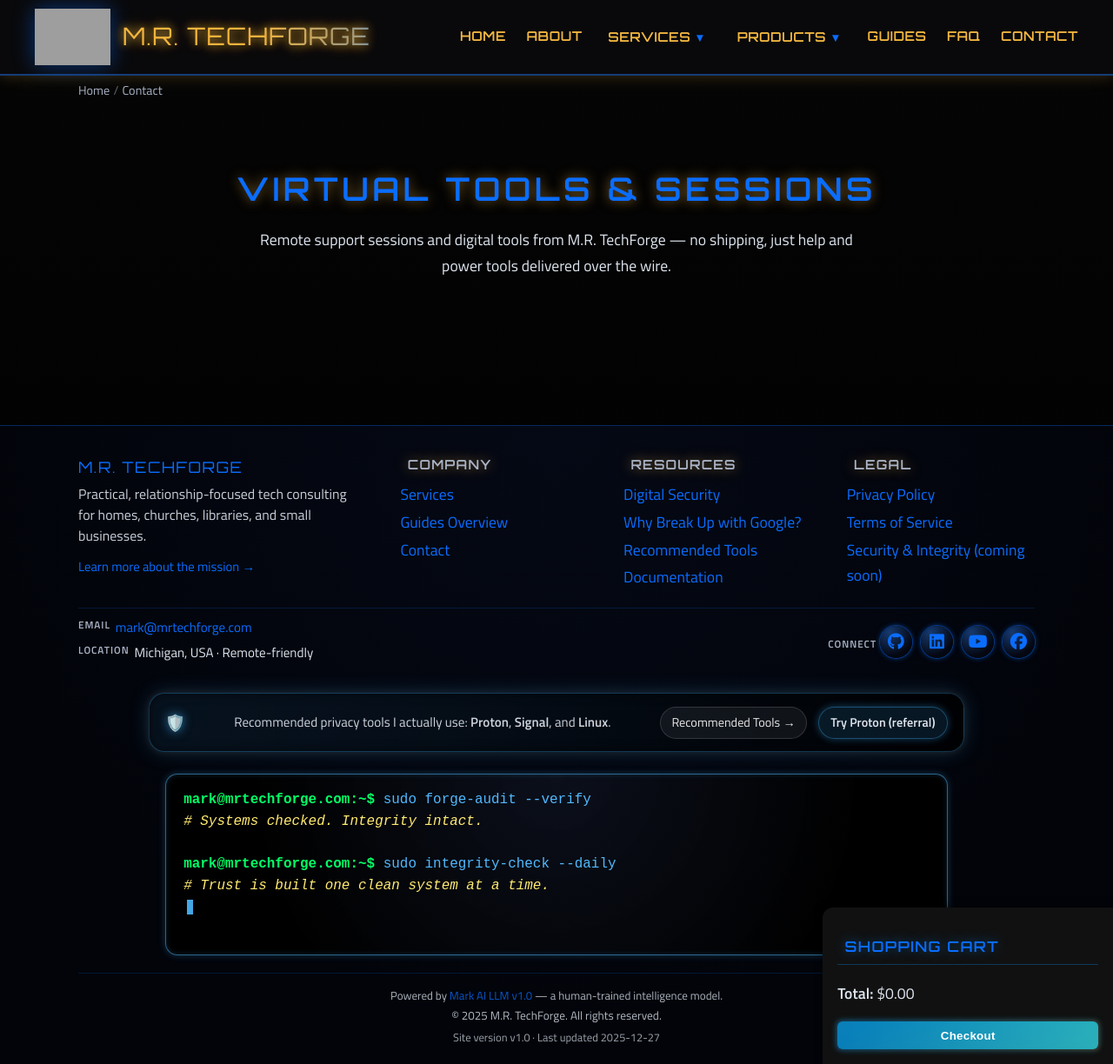
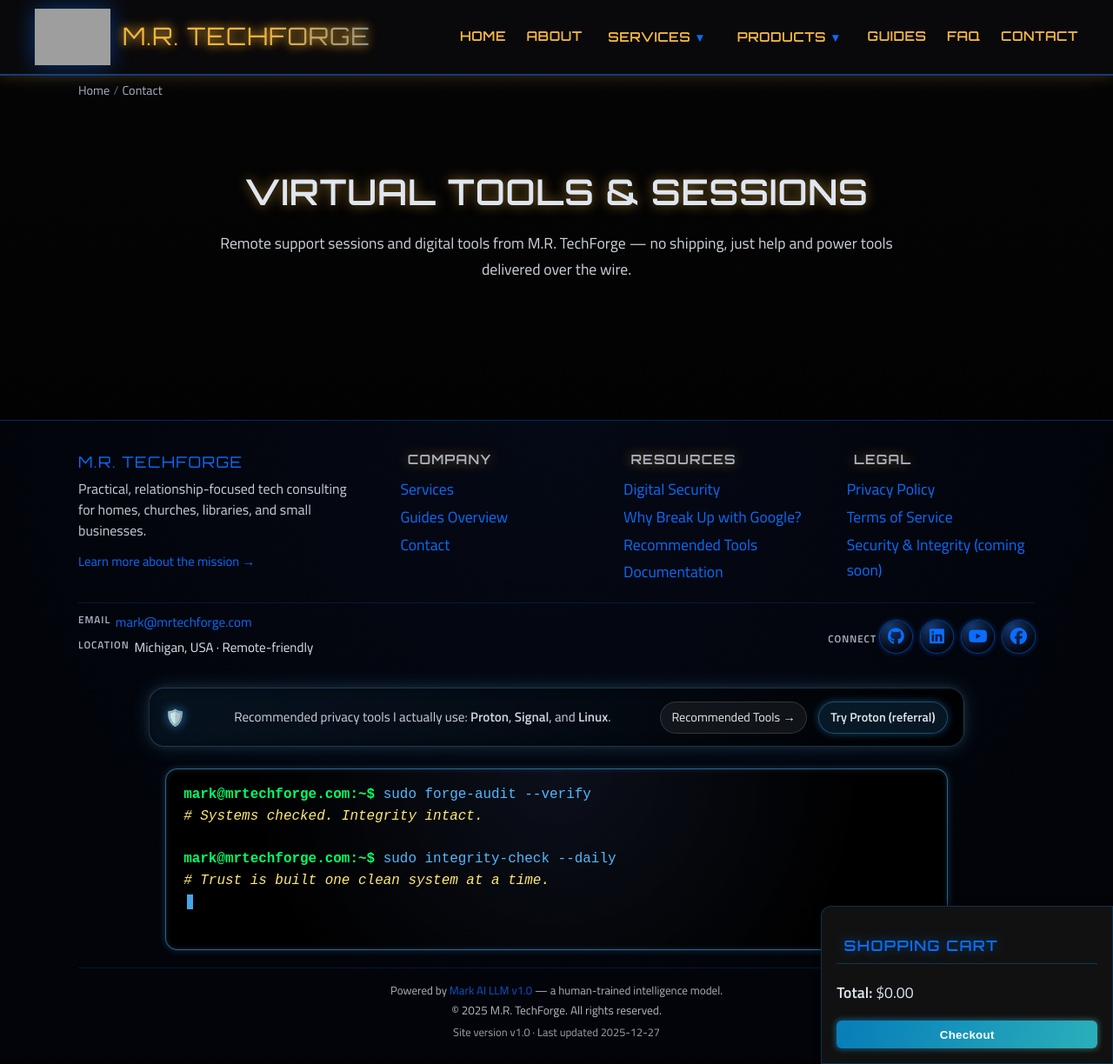
Before and after one commit to markisrt4/mrtechforge.github.io, a Jekyll site: the page built from products/virtual.md, in a window 1280 px wide and 1224 px high. Shown: the whole window at 87% size. Built offline with Jekyll 4.4.1, drawn with Linux system fonts in a browser that asks for light colours; grey boxes are pictures that could not be loaded.

Commit message:
Update _pages-products.scss

```diff
--- a/_sass/_pages-products.scss
+++ b/_sass/_pages-products.scss
@@ -1,10 +1,12 @@
 /* ============================================================
-   M.R. TechForge — Products & Cart Styles (MRTF Brand)
-   Scoped to .forge-products so globals stay intact
+   M.R. TechForge — Products & Cart Styles
+   Layout-only + small product-page utilities.
+   Card surfaces/hover/media live in _cards.scss.
    ============================================================ */
 
-/* --- 1. Products Wrapper / Layout --- */
-
+/* ------------------------------------------------------------
+   1. Products Wrapper / Layout
+------------------------------------------------------------ */
 .forge-products {
   display: block;
   max-width: 1100px;
@@ -14,225 +16,92 @@
   color: var(--forge-gray, #cfd8dc);
 }
 
-/* Page title override so it doesn’t split words weirdly */
 .forge-products .page-title {
-  margin: 0 0 0.75rem;
-  color: var(--forge-accent, #00b8d4);
-  font-size: 1.6rem;
-  letter-spacing: 0.12em;
-  text-align: center;
-
-  /* undo some global heading padding/wrapping just here */
-  padding-left: 0;
-  padding-right: 0;
-  overflow-wrap: normal;
-  word-break: normal;
-  white-space: normal;
-}
-
-@media (min-width: 640px) {
-  .forge-products .page-title {
-    font-size: 2.2rem;
-  }
+  margin: 0 0 0.6rem;
+  font-size: clamp(2.0rem, 3.2vw, 2.8rem);
+  letter-spacing: 0.02em;
+  color: var(--forge-text, #eaf6ff);
 }
 
 .forge-products .page-intro {
+  margin: 0 auto 1.4rem;
+  max-width: 820px;
   font-size: 1.05rem;
-  max-width: 720px;
-  margin: 0 auto 2rem;
   line-height: 1.7;
+  opacity: 0.92;
 }
 
+/* ------------------------------------------------------------
+   2. Category / Product Grids
+------------------------------------------------------------ */
+.forge-products-grid,
+.product-grid {
+  display: grid;
+  grid-template-columns: repeat(12, 1fr);
+  gap: 1.1rem;
+  margin-top: 1.25rem;
+}
 
-/* --- 2. Section Headers (e.g. “Shop by Category”) --- */
+.forge-products-grid > *,
+.product-grid > * {
+  grid-column: span 4;
+}
 
+@media (max-width: 980px) {
+  .forge-products-grid > *, .product-grid > * { grid-column: span 6; }
+}
+
+@media (max-width: 720px) {
+  .forge-products-grid > *, .product-grid > * { grid-column: span 12; }
+}
+
+/* Snappy cards (legacy .product-card markup) */
+.product-card {
+  @extend .forge-surface-card;
+  @extend .forge-hoverlift;
+
+  width: 100%;
+  max-width: 520px;
+  justify-self: center;
+  text-align: left;
+}
+
+.product-card h2 {
+  margin: 0 0 0.4rem;
+  color: var(--forge-text, #eaf6ff);
+}
+
+.product-card p {
+  margin: 0.25rem 0 0;
+  line-height: 1.6;
+  opacity: 0.92;
+}
+
+/* ------------------------------------------------------------
+   3. Product Section Helpers
+------------------------------------------------------------ */
 .product-section {
-  margin-bottom: 2.5rem;
+  margin-top: 2rem;
+  text-align: left;
 }
 
 .product-section-header {
   display: flex;
-  flex-direction: column;
-  align-items: flex-start;
-  max-width: 1100px;
-  margin: 0 auto 0.5rem;
-  gap: 0.25rem;
+  align-items: baseline;
+  justify-content: space-between;
+  gap: 1rem;
+  margin-bottom: 0.75rem;
 }
 
 .product-section-header h2 {
   margin: 0;
+  font-size: 1.3rem;
+  color: var(--forge-text, #eaf6ff);
 }
 
-.product-section-header .section-link {
-  font-size: 0.9rem;
-  color: var(--forge-accent, #00b8d4);
-  text-decoration: none;
-}
-
-.product-section-header .section-link:hover {
-  text-decoration: underline;
-}
-
-@media (min-width: 640px) {
-  .product-section-header {
-    flex-direction: row;
-    justify-content: space-between;
-    align-items: baseline;
-  }
-}
-
-
-/* ============================================================
-   3. GRID & CARD LAYOUT
-   (Fixes the “right aligned” feel on mobile)
-   ============================================================ */
-
-/* Mobile: single column, grid centered in container */
-.product-grid {
-  display: grid;
-  grid-template-columns: minmax(0, 1fr);
-  gap: 1.5rem;
-  padding: 1rem 0;
-
-  justify-content: center;
-  align-content: start;
-}
-
-/* Larger: multiple columns, still centered */
-@media (min-width: 640px) {
-  .product-grid {
-    grid-template-columns: repeat(auto-fit, minmax(260px, 1fr));
-    justify-content: center;
-  }
-}
-
-/* Each card: width-limited and centered in its grid cell */
-.product-card {
-  background: #1a1a1a;
-  border-radius: 14px;
-  padding: 1.2rem 1.3rem;
-  box-shadow: 0 0 10px rgba(0, 184, 212, 0.3);
-  transition: transform 0.2s ease, box-shadow 0.2s ease;
-
-  width: 100%;
-  max-width: 420px;
-  justify-self: center;
-  text-align: left;
-}
-
-.product-card:hover {
-  transform: scale(1.03);
-  box-shadow: 0 0 15px rgba(0, 184, 212, 0.6);
-}
-
-.product-card img {
-  width: 160px;
-  height: auto;
-  border-radius: 8px;
-  margin-bottom: 0.8rem;
-  display: block;
-}
-
-.product-card h3 {
-  margin: 0 0 0.4rem;
-  font-size: 1.1rem;
-  text-transform: none; // don’t shout product names
-  letter-spacing: 0.05em;
-}
-
-.product-card p {
-  font-size: 0.95rem;
-  margin: 0 0 0.5rem;
-}
-
-.product-card ul {
-  margin: 0 0 0.7rem 1.1rem;
-  padding: 0;
-  font-size: 0.92rem;
-  list-style: disc;
-}
-
-
-/* --- 4. Price & Status Badges --- */
-
-.price {
-  display: block;
-  color: var(--forge-hotmetal, #ffa000);
-  font-weight: 700;
-  margin: 0.6rem 0;
-}
-
-.price-contact {
-  color: #cfd8dc;
-  font-style: italic;
-}
-
-
-/* ============================================================
-   5. Full-Width Forged-Glow Buttons (MRTF Palette)
-   ============================================================ */
-
-.forge-products .btn-glow {
-  display: block;
-  width: 100%;
-  max-width: 100%;
-  box-sizing: border-box;
-  text-align: center;
-
-  /* Blue-only gradient, slow & subtle */
-  background: linear-gradient(
-    135deg,
-    #004d73,
-    #007ea7,
-    #00b8d4,
-    #007ea7
-  );
-  background-size: 220% 220%;
-  animation: forge-glow-blue 10s ease-in-out infinite;
-
-  color: #ffffff;
-  border: 1px solid rgba(0, 184, 212, 0.45);
-  border-radius: 8px;
-
-  padding: 0.7rem 1.1rem;
-  font-weight: 600;
-  letter-spacing: 0.05em;
-  text-transform: uppercase;
-
-  box-shadow:
-    0 0 8px rgba(0, 184, 212, 0.35),
-    0 0 18px rgba(0, 120, 170, 0.35);
-  transition: transform 0.12s ease, box-shadow 0.2s ease;
-}
-
-.forge-products .btn-glow:hover {
-  transform: translateY(-1px);
-  box-shadow:
-    0 0 10px rgba(0, 184, 212, 0.6),
-    0 0 22px rgba(0, 120, 170, 0.5);
-}
-
-.forge-products .btn-glow:active {
-  transform: translateY(1px) scale(0.99);
-}
-
-/* Soft blue lava motion */
-@keyframes forge-glow-blue {
-  0% {
-    background-position: 0% 50%;
-  }
-  50% {
-    background-position: 100% 50%;
-  }
-  100% {
-    background-position: 0% 50%;
-  }
-}
-
-/* ============================================================
-   6. Cart Drawer
-   ============================================================ */
-
+/* ------------------------------------------------------------
+   4. Cart / Checkout (if you use it)
+------------------------------------------------------------ */
 .cart {
   position: fixed;
   bottom: 0;
@@ -240,10 +109,10 @@
   background: #111;
   color: #ccc;
   padding: 1rem;
+  width: min(360px, 92vw);
   border-top-left-radius: 12px;
-  box-shadow: 0 -2px 10px rgba(0, 0, 0, 0.5);
-  max-width: 300px;
-  width: 100%;
+  border: 1px solid rgba(0,150,255,0.25);
+  box-shadow: 0 0 20px rgba(0, 150, 255, 0.12);
   z-index: 999;
 }
 
@@ -262,7 +131,9 @@
 #cart-items li {
   display: flex;
   justify-content: space-between;
-  margin-bottom: 0.3rem;
+  align-items: center;
+  padding: 0.35rem 0;
+  border-bottom: 1px solid rgba(255,255,255,0.06);
   font-size: 0.9rem;
 }
 
```
